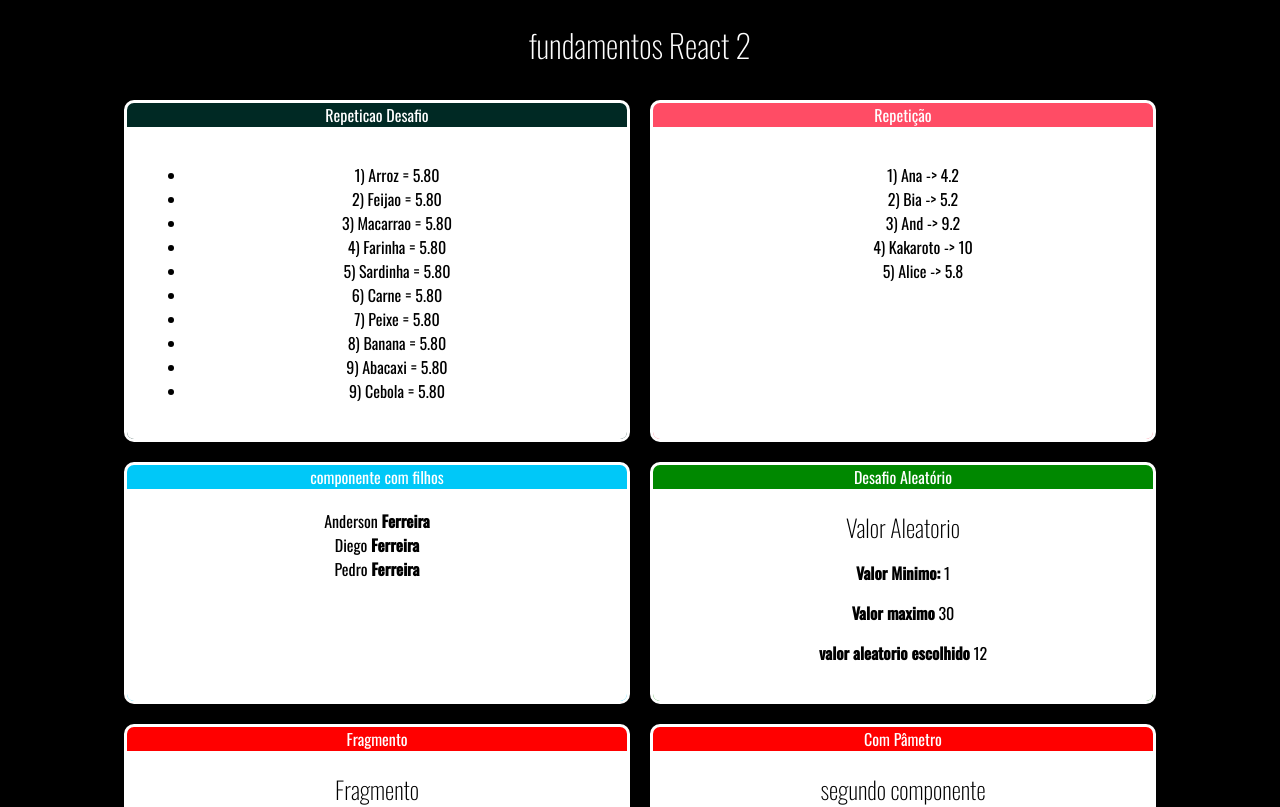
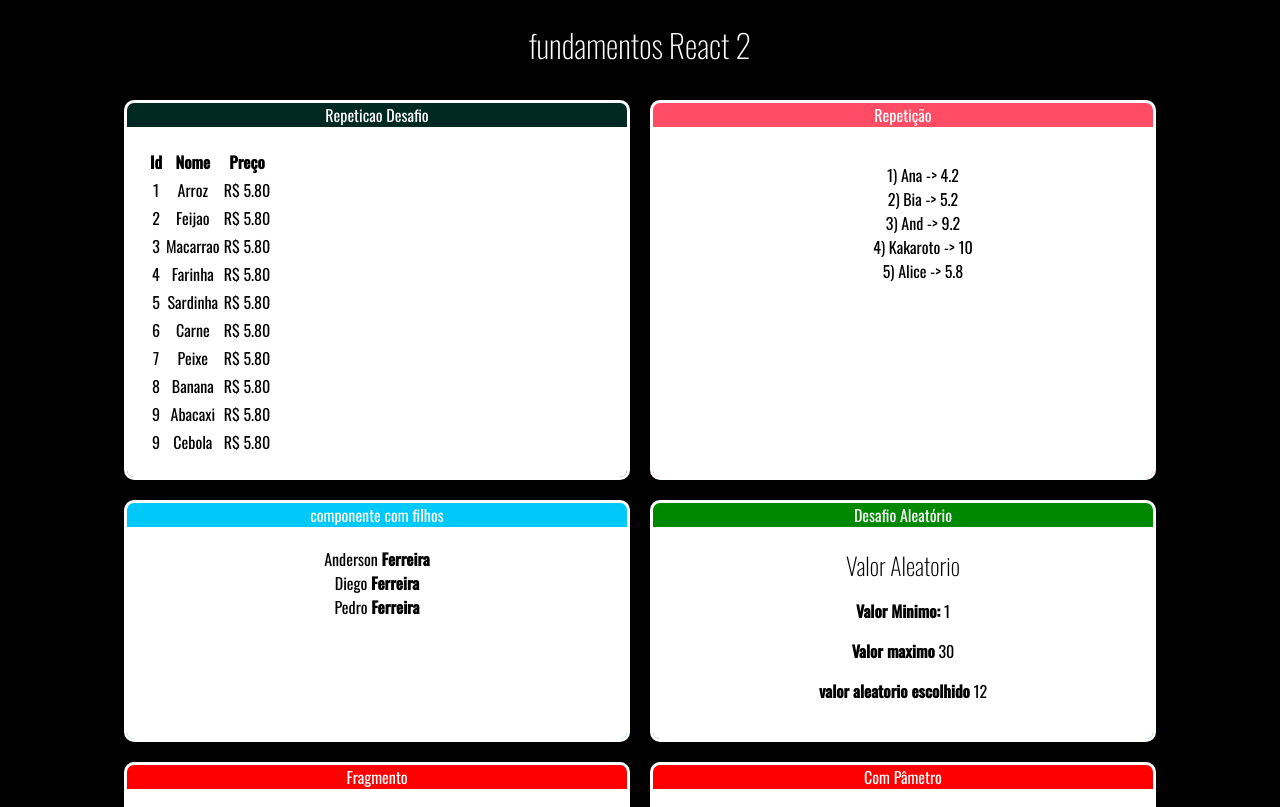
Before and after one commit to AndersonQS/Curso-React, a React (Create React App) app in the folder fundamentos-react/: page / in a window 1280 px wide. Shown: the top 807 px of the page. Built offline with nearby package versions, Linux system fonts and the light colour scheme.

Commit message:
desafio repetição

```diff
--- a/fundamentos-react/src/components/repeticao/TabelaProduto.jsx
+++ b/fundamentos-react/src/components/repeticao/TabelaProduto.jsx
@@ -5,18 +5,32 @@ import produto from '../../data/produtos'
 export default (props) => {
   const TabelaProduto = produto.map((produto) => {
     return (
-      <li key={produto.id}>
-        {produto.id}) {produto.name} = {produto.price}
-      </li>
+      <tr key={produto.id}>
+        <td>{produto.id}</td>
+        <td>{produto.name}</td>
+        <td> R$ {produto.price}</td>
+      </tr>
+
+
+
 
     )
   });
 
   return (
     <div>
-      <ul>
-        {TabelaProduto}
-      </ul>
+      <table>
+        <thead>
+          <tr>
+            <th>Id</th>
+            <th>Nome</th>
+            <th>Preço</th>
+          </tr>
+        </thead>
+        <tbody>
+          {TabelaProduto}
+        </tbody>
+      </table>
     </div>
   )
 
--- a/fundamentos-react/src/data/produtos.js
+++ b/fundamentos-react/src/data/produtos.js
@@ -1,4 +1,4 @@
-export default [
+const produtos = [
   {id: '1', name: 'Arroz', price: '5.80'},
   {id: '2', name: 'Feijao', price: '5.80'},
   {id: '3', name: 'Macarrao', price: '5.80'},
@@ -10,3 +10,4 @@ export default [
   {id: '9', name: 'Abacaxi', price: '5.80'},
   {id: '9', name: 'Cebola', price: '5.80'},
 ]
+export default produtos
```
